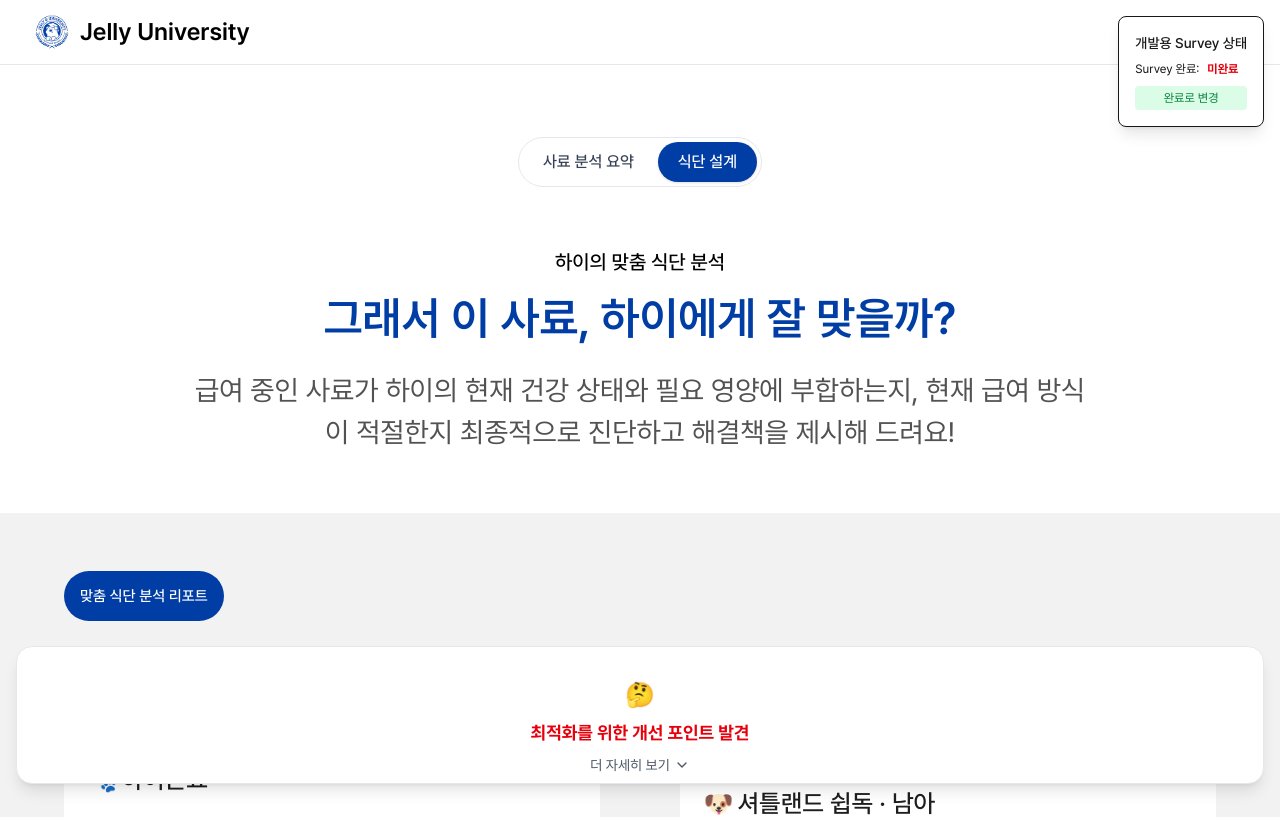
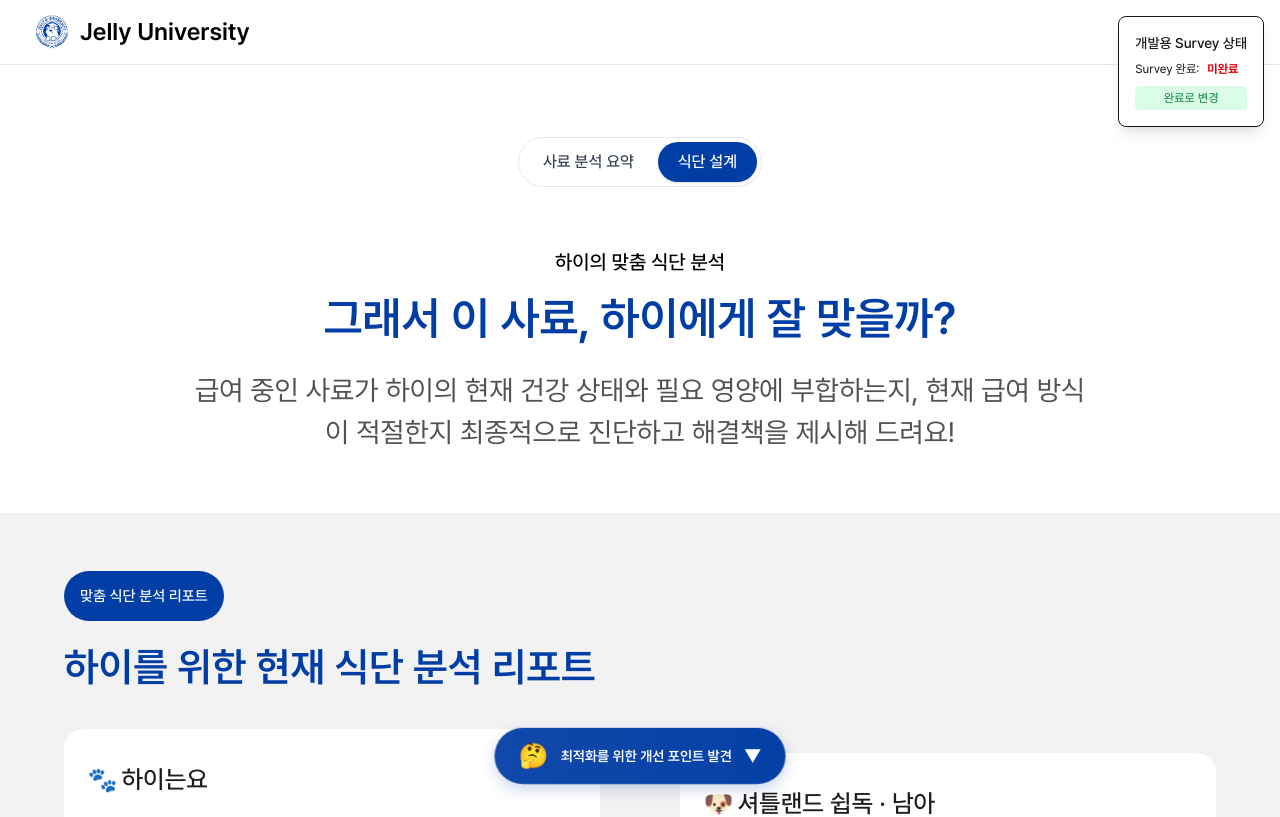
Before and after one commit to SeokHoChoi/test-jelly-univ-fe, a Next.js app: page /brief-report/diet-report in a window 1280 px wide. Shown: the top 817 px of the page. Built offline with nearby package versions, Linux system fonts and the light colour scheme.

Commit message:
feat: 보고서 CTA 애니메이션 추가

```diff
--- a/src/app/globals.css
+++ b/src/app/globals.css
@@ -255,3 +255,112 @@ body {
   color: white !important;
   font-weight: 600 !important;
 }
+
+/* 바텀시트 애니메이션 */
+@keyframes fadeInUp {
+  from {
+    opacity: 0;
+    transform: translateY(20px);
+  }
+
+  to {
+    opacity: 1;
+    transform: translateY(0);
+  }
+}
+
+@keyframes slideUp {
+  from {
+    transform: translateY(100%);
+    opacity: 0;
+  }
+
+  to {
+    transform: translateY(0);
+    opacity: 1;
+  }
+}
+
+@keyframes slideDown {
+  from {
+    transform: translateY(0);
+    opacity: 1;
+  }
+
+  to {
+    transform: translateY(100%);
+    opacity: 0;
+  }
+}
+
+@keyframes fadeOut {
+  from {
+    opacity: 1;
+    transform: scale(1);
+  }
+
+  to {
+    opacity: 0;
+    transform: scale(0.95);
+  }
+}
+
+@keyframes fadeIn {
+  from {
+    opacity: 0;
+    transform: scale(0.95);
+  }
+
+  to {
+    opacity: 1;
+    transform: scale(1);
+  }
+}
+
+/* 토스 스타일 자연스러운 펄스 */
+@keyframes gentlePulse {
+
+  0%,
+  100% {
+    transform: scale(1);
+    box-shadow: 0 4px 12px rgba(0, 61, 165, 0.15);
+  }
+
+  50% {
+    transform: scale(1.005);
+    box-shadow: 0 6px 16px rgba(0, 61, 165, 0.25);
+  }
+}
+
+/* 반짝이는 효과 */
+@keyframes shimmer {
+  0% {
+    background-position: -300% 0;
+    opacity: 0;
+  }
+
+  15% {
+    opacity: 0.2;
+  }
+
+  30% {
+    opacity: 0.4;
+  }
+
+  50% {
+    opacity: 0.6;
+  }
+
+  70% {
+    opacity: 0.4;
+  }
+
+  85% {
+    opacity: 0.2;
+  }
+
+  100% {
+    background-position: 300% 0;
+    opacity: 0;
+  }
+}
--- a/src/components/brief-report/PetSuitabilitySection.tsx
+++ b/src/components/brief-report/PetSuitabilitySection.tsx
@@ -1,6 +1,6 @@
 'use client';
 
-import { useState } from 'react';
+import { useState, useEffect } from 'react';
 import { useRouter } from 'next/navigation';
 import { useRatingStore } from '@/contexts/RatingStore';
 import { Check, ChevronDown } from 'lucide-react';
@@ -8,6 +8,7 @@ import { Check, ChevronDown } from 'lucide-react';
 const PetSuitabilitySection = () => {
   const router = useRouter();
   const [isExpanded, setIsExpanded] = useState(false);
+  const [isAnimating, setIsAnimating] = useState(false);
   const response = useRatingStore((s) => s.response);
   const overall = response?.overallSummary;
   const first = response?.foodRatings?.[0];
@@ -45,7 +46,17 @@ const PetSuitabilitySection = () => {
 
   // 플로팅 버튼 토글 함수
   const toggleExpanded = () => {
-    setIsExpanded(!isExpanded);
+    if (isExpanded) {
+      // 닫기 애니메이션
+      setIsAnimating(true);
+      setTimeout(() => {
+        setIsExpanded(false);
+        setIsAnimating(false);
+      }, 300);
+    } else {
+      // 열기
+      setIsExpanded(true);
+    }
   };
 
   // Survey 페이지로 이동하는 함수
@@ -64,9 +75,45 @@ const PetSuitabilitySection = () => {
 
   return (
     <div className="fixed bottom-4 left-4 right-4 z-50">
-      {/* 위기 문구 카드 */}
-      <div className={`bg-white rounded-2xl shadow-lg border border-gray-200 overflow-hidden transition-all duration-300 ease-out ${isExpanded ? 'transform translate-y-0' : 'transform translate-y-0'
-        }`}>
+      {!isExpanded ? (
+        // 닫혀있을 때: 파란 버튼 (이전 스타일)
+        <div
+          className="flex justify-center"
+          style={{
+            animation: 'fadeIn 0.3s ease-out'
+          }}
+        >
+          <button
+            onClick={toggleExpanded}
+            className="bg-[#003DA5] hover:bg-[#002A7A] text-white px-6 py-3 rounded-full shadow-lg transition-all duration-300 flex items-center gap-3 min-w-[200px] justify-center relative overflow-hidden"
+            style={{
+              animation: 'gentlePulse 4s ease-in-out infinite'
+            }}
+          >
+            {/* 은은한 반짝이 효과 */}
+            <div
+              className="absolute inset-0 rounded-full"
+              style={{
+                background: 'linear-gradient(90deg, transparent, rgba(255,255,255,0.4), transparent)',
+                backgroundSize: '300% 100%',
+                animation: 'shimmer 6s linear infinite'
+              }}
+            />
+            <span className="text-2xl relative z-10">{alertInfo.emoji}</span>
+            <span className="font-semibold text-sm relative z-10">{alertInfo.title}</span>
+            <span className="text-lg transition-transform duration-300 relative z-10" style={{ transform: isExpanded ? 'rotate(180deg)' : 'rotate(0deg)' }}>
+              ▼
+            </span>
+          </button>
+        </div>
+      ) : (
+        // 열렸을 때: 현재 UI (토스 스타일) - 애니메이션 포함
+        <div
+          className="bg-white rounded-2xl shadow-lg border border-gray-200 overflow-hidden"
+          style={{
+            animation: isAnimating ? 'fadeOut 0.3s ease-in-out' : 'slideUp 0.4s ease-out'
+          }}
+        >
           {/* 카드 헤더 */}
           <div className="p-2 pt-8 text-center">
             <div className="text-2xl mb-2">{alertInfo.emoji}</div>
@@ -84,18 +131,16 @@ const PetSuitabilitySection = () => {
             </button>
           </div>
 
-        {/* 확장된 내용 */}
-        <div className={`bg-white transition-all duration-500 ease-in-out ${isExpanded ? 'opacity-100 py-6 px-8 space-y-3' : 'opacity-0 p-0 h-0 overflow-hidden'
-          }`}>
-          {/* 모든 상세 내용 */}
+          {/* 확장된 내용 - 애니메이션 */}
+          <div className="bg-white py-6 px-8 space-y-3">
+            {/* 모든 상세 내용 - 순차적 등장 애니메이션 */}
             {(recommendations.length > 0 ? recommendations : improvements.length > 0 ? improvements : [overall?.summary].filter(Boolean)).map((text, idx) => (
               <div
                 key={idx}
-              className={`flex items-start gap-2 transition-all duration-400 ease-out ${isExpanded
-                ? 'opacity-100 transform translate-y-0'
-                : 'opacity-0 transform translate-y-1'
-                }`}
-              style={{ transitionDelay: `${idx * 80}ms` }}
+                className="flex items-start gap-2"
+                style={{
+                  animation: `fadeInUp 0.5s ease-out ${idx * 0.1 + 0.2}s both`
+                }}
               >
                 <Check className="text-gray-500 w-4 h-4 mt-0.5 flex-shrink-0" />
                 <p className="text-gray-700 text-sm leading-relaxed">
@@ -104,12 +149,12 @@ const PetSuitabilitySection = () => {
               </div>
             ))}
 
-          {/* 면책 조항 */}
-          <div className={`flex items-start gap-2 transition-all duration-400 ease-out ${isExpanded
-            ? 'opacity-100 transform translate-y-0'
-            : 'opacity-0 transform translate-y-1'
-            }`}
-            style={{ transitionDelay: `${(recommendations.length > 0 ? recommendations : improvements.length > 0 ? improvements : [overall?.summary].filter(Boolean)).length * 80 + 80}ms` }}
+            {/* 면책 조항 - 애니메이션 */}
+            <div
+              className="flex items-start gap-2"
+              style={{
+                animation: `fadeInUp 0.5s ease-out ${(recommendations.length > 0 ? recommendations : improvements.length > 0 ? improvements : [overall?.summary].filter(Boolean)).length * 0.1 + 0.4}s both`
+              }}
             >
               <span className="text-transparent text-sm mt-0.5 w-4 flex-shrink-0">*</span>
               <p className="text-gray-500 text-xs leading-relaxed">
@@ -117,12 +162,12 @@ const PetSuitabilitySection = () => {
               </p>
             </div>
 
-          {/* 액션 버튼 */}
-          <div className={`pt-2 transition-all duration-400 ease-out ${isExpanded
-            ? 'opacity-100 transform translate-y-0'
-            : 'opacity-0 transform translate-y-1'
-            }`}
-            style={{ transitionDelay: `${(recommendations.length > 0 ? recommendations : improvements.length > 0 ? improvements : [overall?.summary].filter(Boolean)).length * 80 + 120}ms` }}
+            {/* 액션 버튼 - 애니메이션 */}
+            <div
+              className="pt-2"
+              style={{
+                animation: `fadeInUp 0.5s ease-out ${(recommendations.length > 0 ? recommendations : improvements.length > 0 ? improvements : [overall?.summary].filter(Boolean)).length * 0.1 + 0.6}s both`
+              }}
             >
               <button
                 onClick={handleLearnMore}
@@ -133,6 +178,7 @@ const PetSuitabilitySection = () => {
             </div>
           </div>
         </div>
+      )}
     </div>
   );
 };
```
Lines whose indentation alone changed are shown as unchanged.
